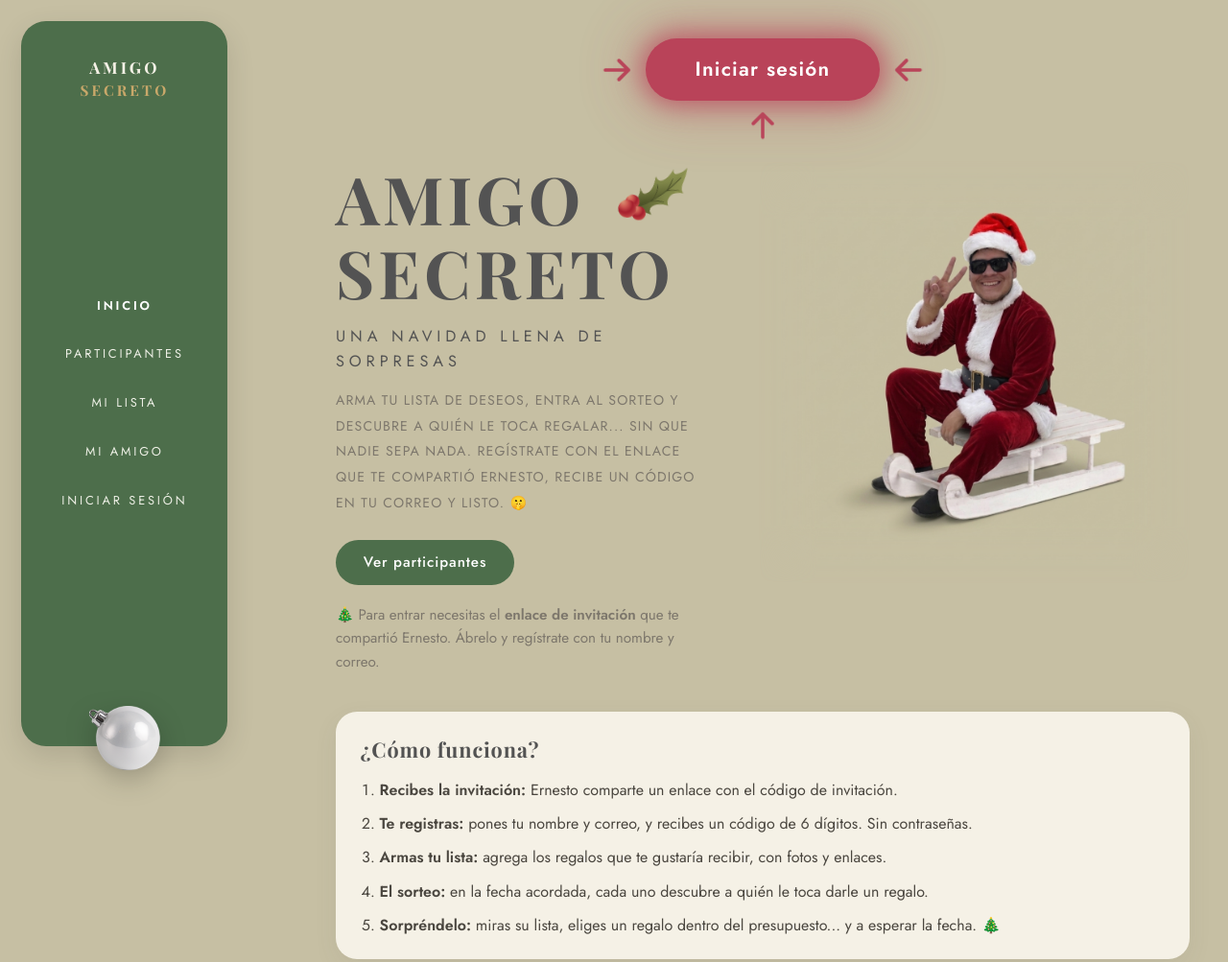
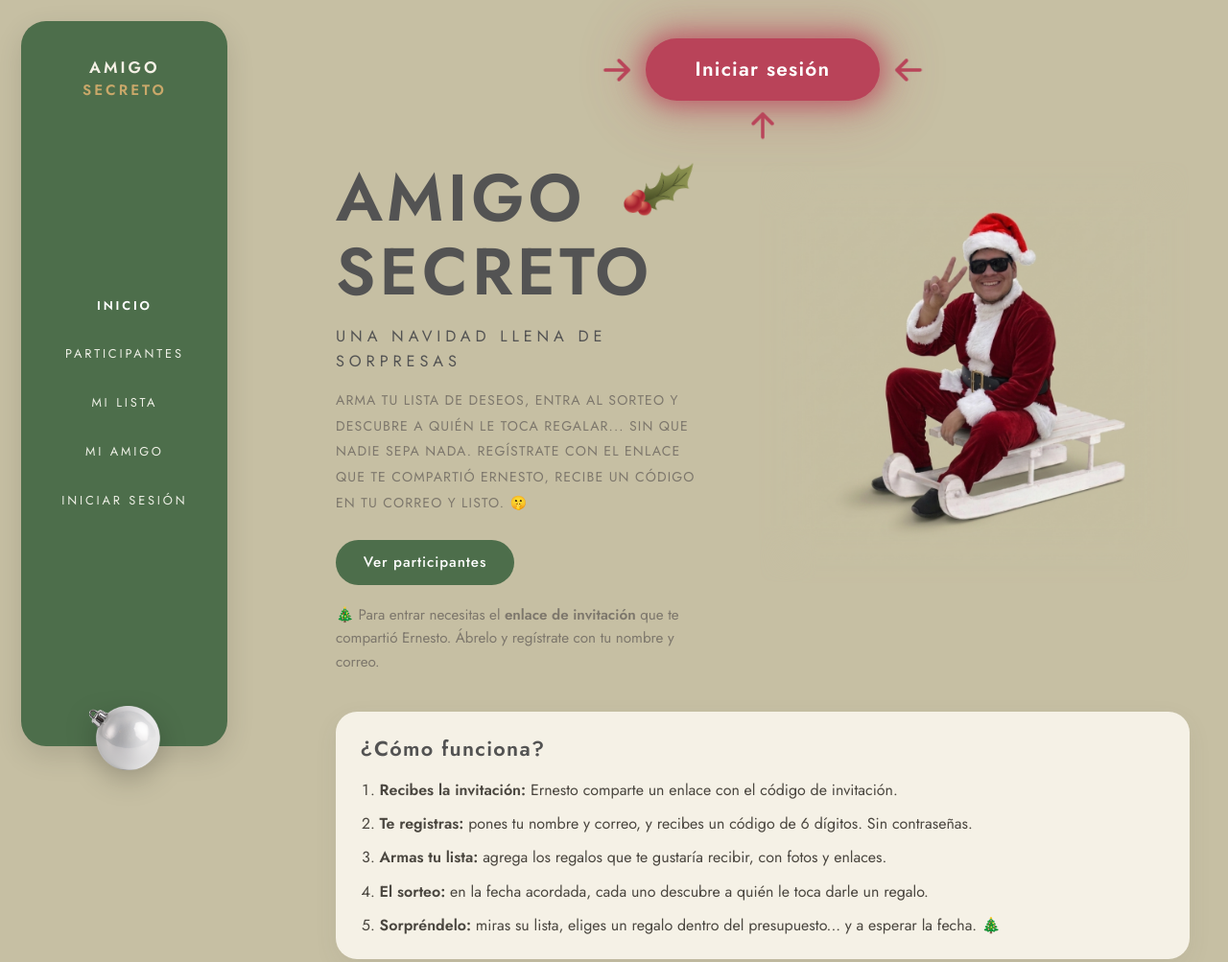
Before and after one commit to DeusExMachina203/CartaMayorAmigoSecreto, an Astro site in the folder frontend/: page / in a window 1280 px wide. Shown: the top 1003 px of the page at 96% size. Built offline with nearby package versions, Linux system fonts and the light colour scheme; Astro itself is replaced by a stand-in of ours; no server answers.

Commit message:
Tipografía unificada: Jost en títulos y logo (fuera Playfair)

```diff
--- a/frontend/src/layouts/Layout.astro
+++ b/frontend/src/layouts/Layout.astro
@@ -25,7 +25,7 @@ const enlaces = [
     <link rel="preconnect" href="https://fonts.googleapis.com" />
     <link rel="preconnect" href="https://fonts.gstatic.com" crossorigin />
     <link
-      href="https://fonts.googleapis.com/css2?family=Playfair+Display:wght@600;700;800&family=Jost:wght@300;400;500;600&display=swap"
+      href="https://fonts.googleapis.com/css2?family=Jost:wght@300;400;500;600&display=swap"
       rel="stylesheet"
     />
   </head>
@@ -110,8 +110,8 @@ const enlaces = [
         box-shadow: 0 10px 30px rgb(0 0 0 / 0.12);
       }
       .logo {
-        font-family: "Playfair Display", serif;
-        font-weight: 700;
+        font-family: "Jost", sans-serif;
+        font-weight: 600;
         font-size: 1.05rem;
         letter-spacing: 0.18em;
         color: var(--marfil);
@@ -211,8 +211,8 @@ const enlaces = [
       }
 
       h1 {
-        font-family: "Playfair Display", serif;
-        font-weight: 700;
+        font-family: "Jost", sans-serif;
+        font-weight: 600;
         font-size: clamp(2rem, 4.5vw, 3.2rem);
         line-height: 1.12;
         letter-spacing: 0.06em;
@@ -221,9 +221,10 @@ const enlaces = [
         margin: 0 0 0.6rem;
       }
       h2 {
-        font-family: "Playfair Display", serif;
+        font-family: "Jost", sans-serif;
+        font-weight: 600;
         font-size: 1.35rem;
-        letter-spacing: 0.04em;
+        letter-spacing: 0.06em;
         color: var(--titulo);
         margin: 1.6rem 0 0.75rem;
       }
--- a/frontend/src/pages/mi-amigo.astro
+++ b/frontend/src/pages/mi-amigo.astro
@@ -35,7 +35,7 @@ import Layout from "../layouts/Layout.astro";
   <div id="contenido" class="oculto">
     <section class="tarjeta" id="tarjeta-amigo" style="text-align:center;">
       <p id="etiqueta-amigo" style="margin:0; color:var(--gris);">Le regalas a</p>
-      <p id="nombre-amigo" style="font-size:2.2rem; font-weight:800; color:var(--verde-oscuro); margin:0.2rem 0 0.8rem; font-family:'Playfair Display', serif; letter-spacing:0.04em;">🎲...</p>
+      <p id="nombre-amigo" style="font-size:2.2rem; font-weight:600; color:var(--verde-oscuro); margin:0.2rem 0 0.8rem; letter-spacing:0.06em;">🎲...</p>
       <p id="ayuda-presupuesto" style="margin:0; color:var(--gris);"></p>
     </section>
 
```
